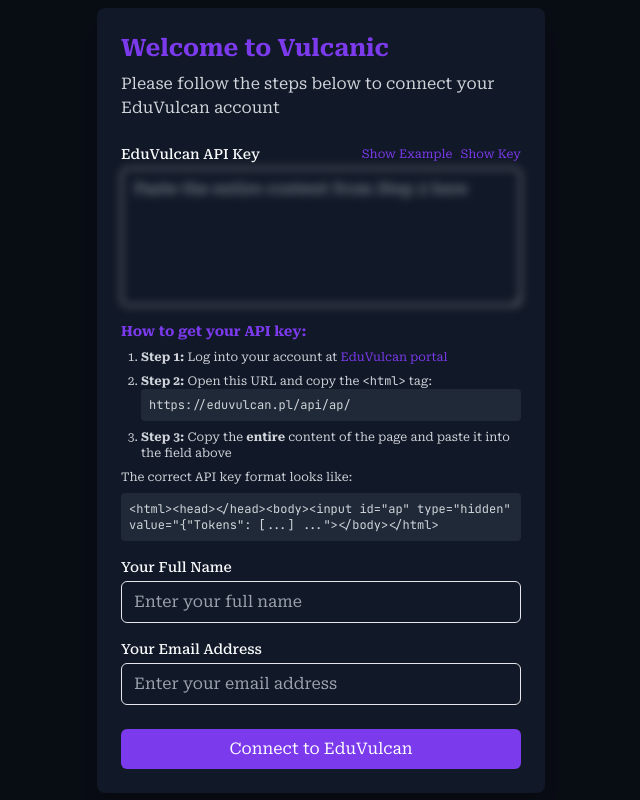
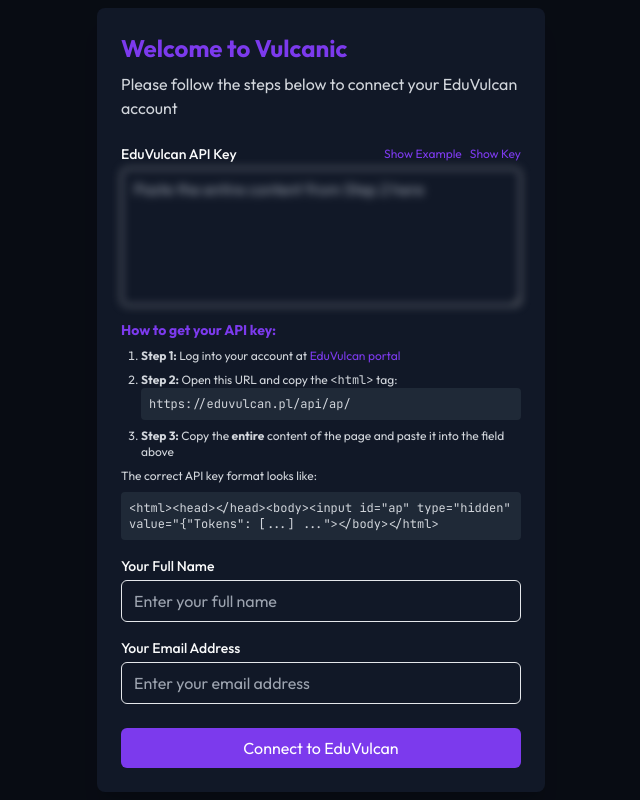
Before and after one commit to theh0riz0n/vulcanic, a Next.js app: page / in a window 1280 px wide. Shown: the whole page, without its empty margins (319-959 px from the left). Built offline with nearby package versions, Linux system fonts and the light colour scheme.

Commit message:
01082026.8

```diff
--- a/styles/globals.css
+++ b/styles/globals.css
@@ -1,4 +1,4 @@
-@import url('https://fonts.googleapis.com/css2?family=Roboto+Serif:opsz,wght@8..144,100..900&display=swap');
+@import url('https://fonts.googleapis.com/css2?family=Outfit:wght@100..900&display=swap');
 @import url('https://fonts.googleapis.com/css2?family=JetBrains+Mono:wght@400;500;600;700&display=swap');
 
 @tailwind base;
@@ -18,7 +18,7 @@
 body {
   color: rgb(var(--foreground-rgb));
   background: rgb(var(--background-rgb));
-  font-family: 'Roboto Serif', serif;
+  font-family: 'Outfit', sans-serif;
   transition: background-color 0.5s ease;
 }
 
--- a/tailwind.config.js
+++ b/tailwind.config.js
@@ -21,7 +21,7 @@
       },
       fontFamily: {
         mono: ['JetBrains Mono', 'monospace'],
-        sans: ['Roboto Serif', 'serif'],
+        sans: ['Outfit', 'sans-serif'],
       },
       boxShadow: {
         'card': '0 10px 15px -3px rgba(0, 0, 0, 0.1), 0 4px 6px -2px rgba(0, 0, 0, 0.05)',
```
